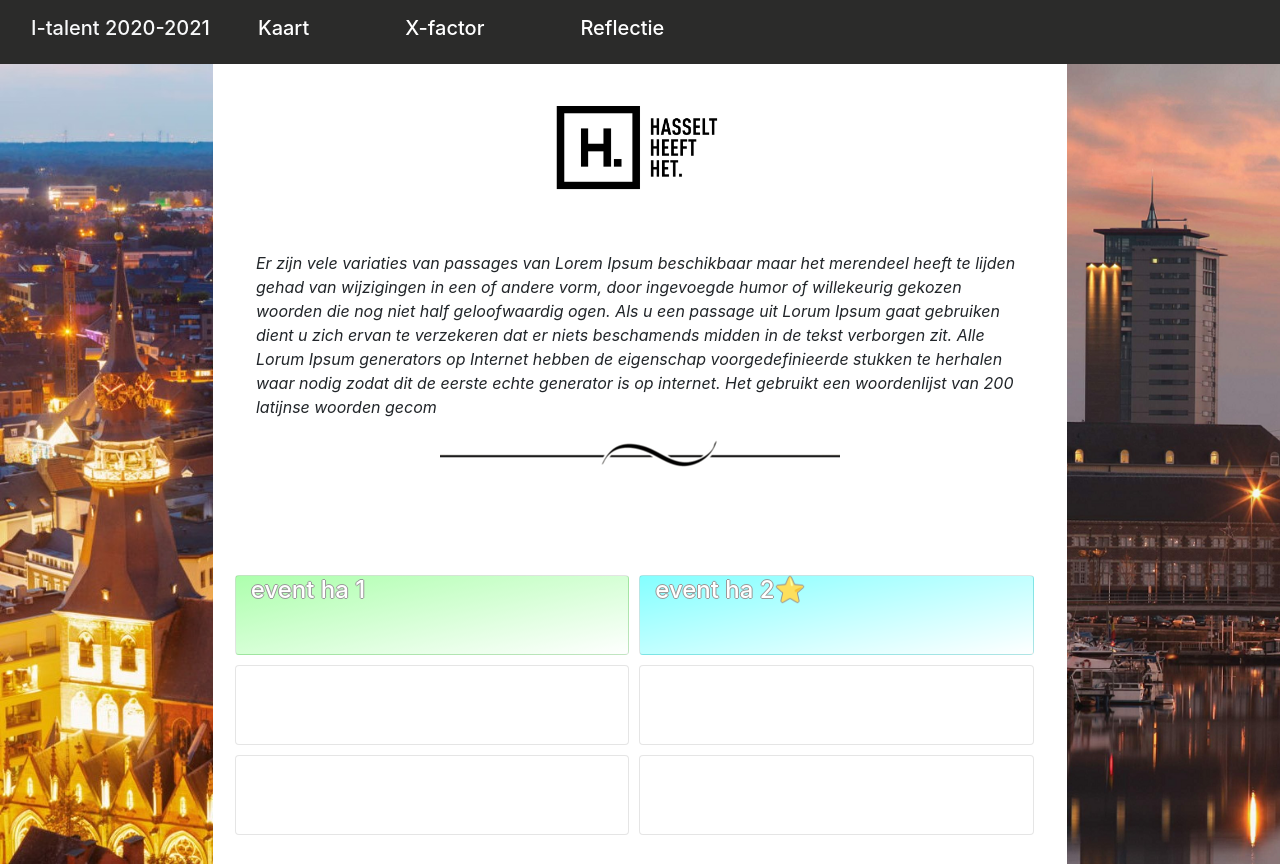
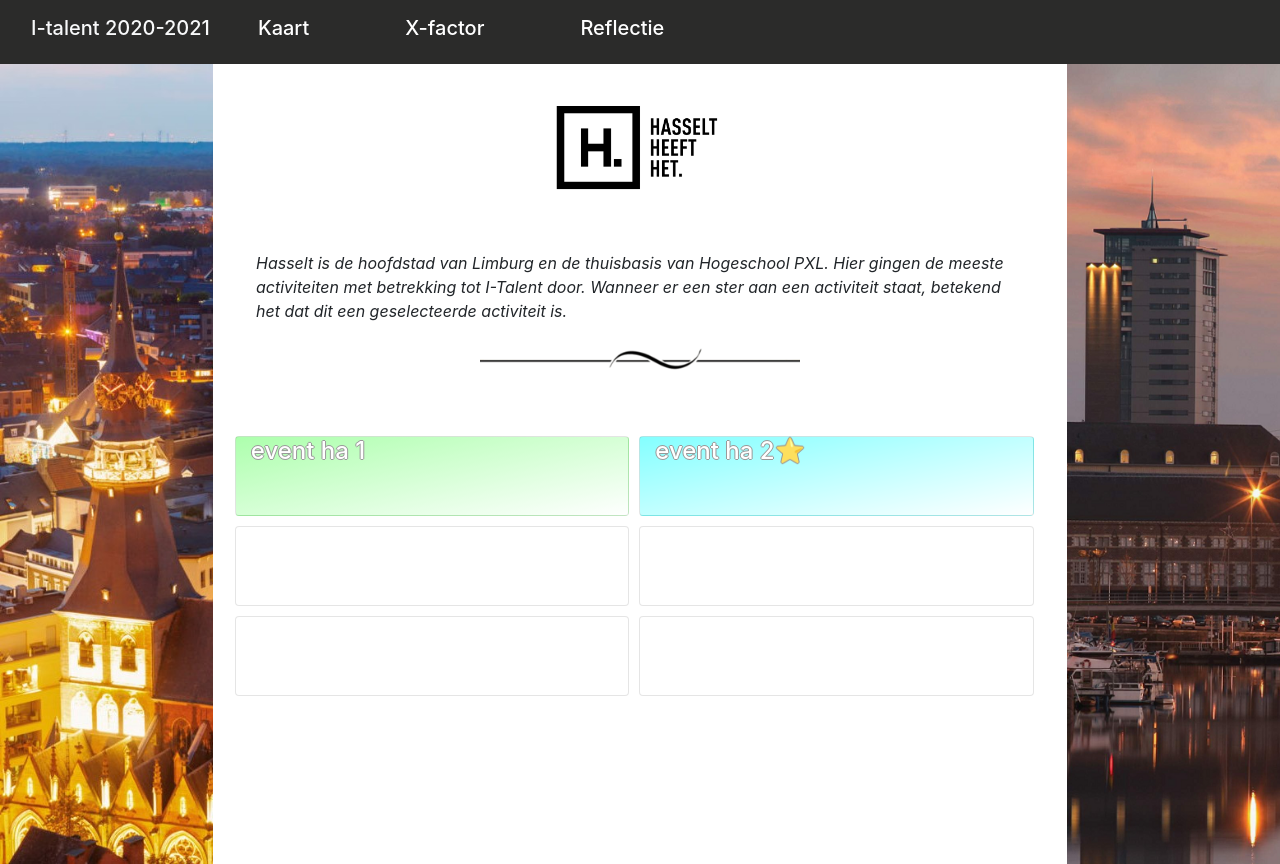
Before and after one commit to MikailMercan1/italent_Mikail_Mercan, an Angular app: page /map/Hasselt in a window 1280 px wide. Built offline with nearby package versions, Linux system fonts and the light colour scheme.

Commit message:
improvements

```diff
--- a/src/app/belgium-map/belgium-map.component.html
+++ b/src/app/belgium-map/belgium-map.component.html
@@ -28,7 +28,7 @@
         </div>
 
         <div class="col-7 mr-auto">
-            <img class="belgium-map"  src="../../assets/images/belgium_map.png" id="map"/>
+            <img class="belgium-map" id="map"/>
             <svg class="overlay-map" xmlns="http://www.w3.org/2000/svg">
                 <circle [attr.cx]="circleCentroidXHasselt" [attr.cy]="circleCentroidYHasselt" r="5" [attr.fill]="circleColorHasselt" id="Hasselt"/>
                 <circle [attr.cx]="circleCentroidXBrussels" [attr.cy]="circleCentroidYBrussels" r="5" [attr.fill]="circleColorBrussels" id="Brussels"/>
--- a/src/app/belgium-map/belgium-map.component.ts
+++ b/src/app/belgium-map/belgium-map.component.ts
@@ -35,6 +35,8 @@ export class BelgiumMapComponent implements OnInit {
    }
 
   ngOnInit(): void {
+
+    (document.getElementById('map') as HTMLImageElement).src = '../../assets/images/belgium_map.png';
 
 
     this.putDotsOnMap();
--- a/src/app/brussels-detail/brussels-detail.component.css
+++ b/src/app/brussels-detail/brussels-detail.component.css
@@ -6,7 +6,7 @@
 }
 
 .end-of-page-div{
-    margin-bottom: 10%;
+    margin-bottom: 5%;
     height: 50px;
     overflow: hidden;
     position: relative;
@@ -18,6 +18,7 @@
     left: -9999px;
     right: -9999px;
     bottom: -9999px;
+    width: 320px;
     margin: auto;
 }
 
@@ -25,7 +26,7 @@
     max-width: 100px;
     margin-left: auto;
     margin-right: auto;
-    margin-bottom: 20px;
+    margin-bottom: 50px;
     margin-top: 30px;
 }
 
--- a/src/app/brussels-detail/brussels-detail.component.html
+++ b/src/app/brussels-detail/brussels-detail.component.html
@@ -10,7 +10,7 @@
                 </div>
             </div>
             <div class="row brussels-text-div center-items">
-                <p class="font-italic">Er zijn vele variaties van passages van Lorem Ipsum beschikbaar maar het merendeel heeft te lijden gehad van wijzigingen in een of andere vorm, door ingevoegde humor of willekeurig gekozen woorden die nog niet half geloofwaardig ogen. Als u een passage uit Lorum Ipsum gaat gebruiken dient u zich ervan te verzekeren dat er niets beschamends midden in de tekst verborgen zit. Alle Lorum Ipsum generators op Internet hebben de eigenschap voorgedefinieerde stukken te herhalen waar nodig zodat dit de eerste echte generator is op internet. Het gebruikt een woordenlijst van 200 latijnse woorden gecom</p>
+                <p class="font-italic">Brussel is een stad met vele bezienswaardigheden. Het is eveneens de stad waar de Warmste Hackathon doorging in 2019. De ster aan deze activiteit betekent dat het een geselecteerde activiteit is.</p>
             </div>
             <div class="row center-items end-of-page-div">
                 <img class="end-of-page-image" src="../../assets/images/end_of_page.png"/>
--- a/src/app/hasselt-detail/hasselt-detail.component.css
+++ b/src/app/hasselt-detail/hasselt-detail.component.css
@@ -7,7 +7,7 @@
 }
 
 .end-of-page-div{
-    margin-bottom: 10%;
+    margin-bottom: 5%;
     height: 50px;
     overflow: hidden;
     position: relative;
@@ -19,6 +19,7 @@
     left: -9999px;
     right: -9999px;
     bottom: -9999px;
+    width: 320px;
     margin: auto;
 }
 
--- a/src/app/hasselt-detail/hasselt-detail.component.html
+++ b/src/app/hasselt-detail/hasselt-detail.component.html
@@ -10,7 +10,7 @@
                 </div>
             </div>
             <div class="row hasselt-text-div center-items">
-                <p class="font-italic">Er zijn vele variaties van passages van Lorem Ipsum beschikbaar maar het merendeel heeft te lijden gehad van wijzigingen in een of andere vorm, door ingevoegde humor of willekeurig gekozen woorden die nog niet half geloofwaardig ogen. Als u een passage uit Lorum Ipsum gaat gebruiken dient u zich ervan te verzekeren dat er niets beschamends midden in de tekst verborgen zit. Alle Lorum Ipsum generators op Internet hebben de eigenschap voorgedefinieerde stukken te herhalen waar nodig zodat dit de eerste echte generator is op internet. Het gebruikt een woordenlijst van 200 latijnse woorden gecom</p>
+                <p class="font-italic">Hasselt is de hoofdstad van Limburg en de thuisbasis van Hogeschool PXL. Hier gingen de meeste activiteiten met betrekking tot I-Talent door. Wanneer er een ster aan een activiteit staat, betekend het dat dit een geselecteerde activiteit is.</p>
             </div>
             <div class="row center-items end-of-page-div">
                 <img class="end-of-page-image" src="../../assets/images/end_of_page.png"/>
--- a/src/app/sint-truiden-detail/sint-truiden-detail.component.css
+++ b/src/app/sint-truiden-detail/sint-truiden-detail.component.css
@@ -7,7 +7,7 @@
 }
 
 .end-of-page-div{
-    margin-bottom: 10%;
+    margin-bottom: 5%;
     height: 50px;
     overflow: hidden;
     position: relative;
@@ -19,6 +19,7 @@
     left: -9999px;
     right: -9999px;
     bottom: -9999px;
+    width: 320px;
     margin: auto;
 }
 
--- a/src/app/sint-truiden-detail/sint-truiden-detail.component.html
+++ b/src/app/sint-truiden-detail/sint-truiden-detail.component.html
@@ -10,7 +10,7 @@
                 </div>
             </div>
             <div class="row sint-truiden-text-div center-items">
-                <p class="font-italic">Er zijn vele variaties van passages van Lorem Ipsum beschikbaar maar het merendeel heeft te lijden gehad van wijzigingen in een of andere vorm, door ingevoegde humor of willekeurig gekozen woorden die nog niet half geloofwaardig ogen. Als u een passage uit Lorum Ipsum gaat gebruiken dient u zich ervan te verzekeren dat er niets beschamends midden in de tekst verborgen zit. Alle Lorum Ipsum generators op Internet hebben de eigenschap voorgedefinieerde stukken te herhalen waar nodig zodat dit de eerste echte generator is op internet. Het gebruikt een woordenlijst van 200 latijnse woorden gecom</p>
+                <p class="font-italic">Wegens de pandemie zijn er ook enkele activiteiten online doorgegaan. Deze kon ik dus volgen vanuit mijn thuisstad Sint-Truiden.</p>
             </div>
             <div class="row center-items end-of-page-div">
                 <img class="end-of-page-image" src="../../assets/images/end_of_page.png"/>
```
